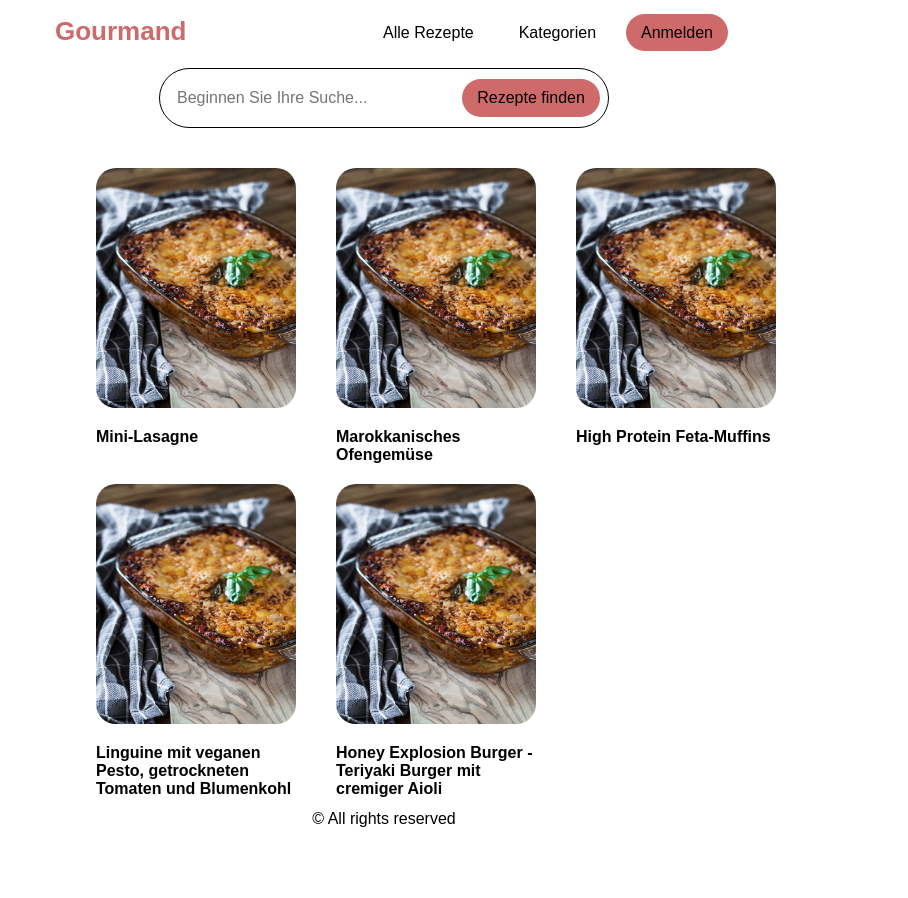
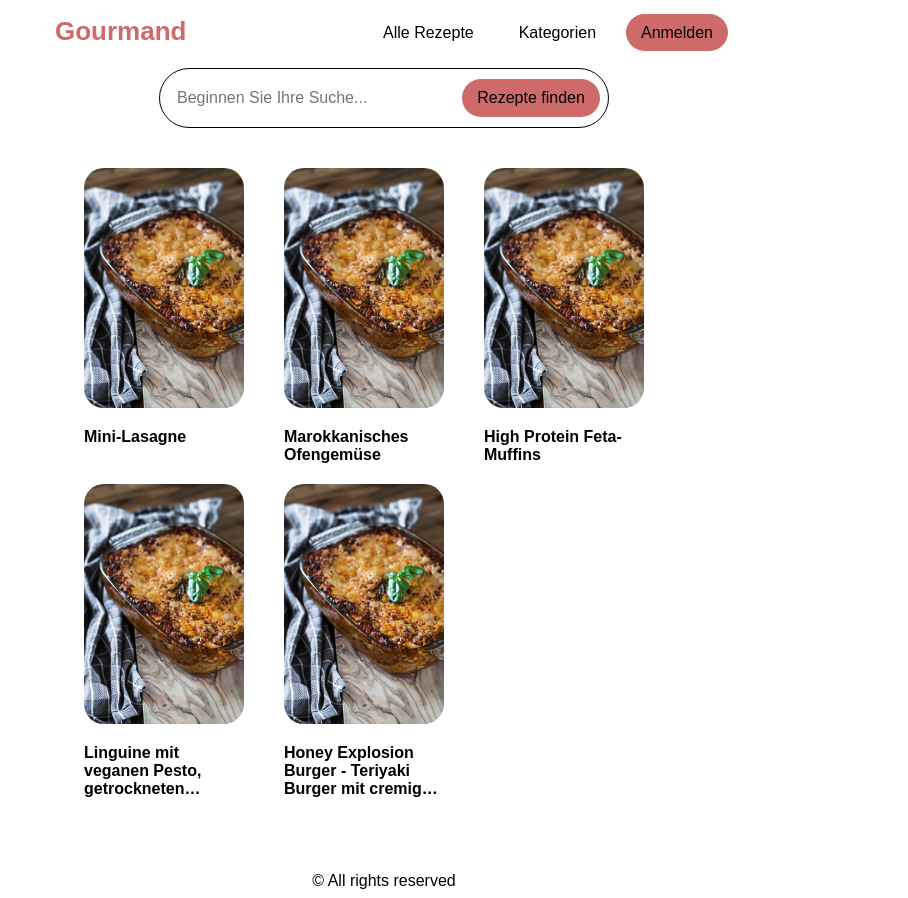
Before and after one commit to Arthuro12/gourmand, a Vue app: page /recipes in a window 768 px wide. Shown: the whole page, 908 px wide, since content can reach past the window. Before the commit the page ends 836 px from the top, so only its background shows below. Built offline with nearby package versions, Linux system fonts and the light colour scheme.

Commit message:
Adjust page appearance for tablets

```diff
--- a/src/assets/css/card.css
+++ b/src/assets/css/card.css
@@ -12,3 +12,9 @@
 .recipe-card__title {
   font-size: 16px;
 }
+
+@media (min-width: 768px) and (max-width: 992px) {
+  .recipe-card {
+    width: 160px;
+  }
+}
--- a/src/components/recipe/RecipeItem.vue
+++ b/src/components/recipe/RecipeItem.vue
@@ -20,3 +20,14 @@ defineProps<{
     </GourmandCard>
   </div>
 </template>
+
+<style scoped>
+@media (min-width: 768px) and (max-width: 992px) {
+  .recipe-card__title {
+    display: -webkit-box;
+    -webkit-box-orient: vertical;
+    overflow: hidden;
+    -webkit-line-clamp: 3;
+  }
+}
+</style>
--- a/src/pages/recipe/RecipeSearchPage.vue
+++ b/src/pages/recipe/RecipeSearchPage.vue
@@ -50,6 +50,7 @@ function searchRecipe(value: string): void {
 </script>
 
 <template>
+  <div class="recipe-search-page">
     <div class="flex justify-center mt-10 mb-40">
       <SearchRecipeForm
         :validation-error-text="validationErrorText"
@@ -63,7 +64,10 @@ function searchRecipe(value: string): void {
           :is-router-link="true"
           :link="`/recipes/${recipe.id}`"
         >
-        <RecipeItem :recipe-name="recipe.name" :image-url="recipe.imagePath" />
+          <RecipeItem
+            :recipe-name="recipe.name"
+            :image-url="recipe.imagePath"
+          />
         </GourmandButtonLink>
       </li>
     </ul>
@@ -72,9 +76,14 @@ function searchRecipe(value: string): void {
         {{ searchFailText }}
       </p>
     </div>
+  </div>
 </template>
 
 <style scoped>
+.recipe-search-page {
+  margin-bottom: 4.5rem;
+}
+
 ul {
   display: flex;
   flex-wrap: wrap;
@@ -87,4 +96,11 @@ li {
   margin-right: 2.5rem;
   margin-bottom: 1rem;
 }
+
+@media (min-width: 768px) and (max-width: 992px) {
+  ul {
+    width: 700px;
+    padding: 0 50px;
+  }
+}
 </style>
```
Lines whose indentation alone changed are shown as unchanged.
